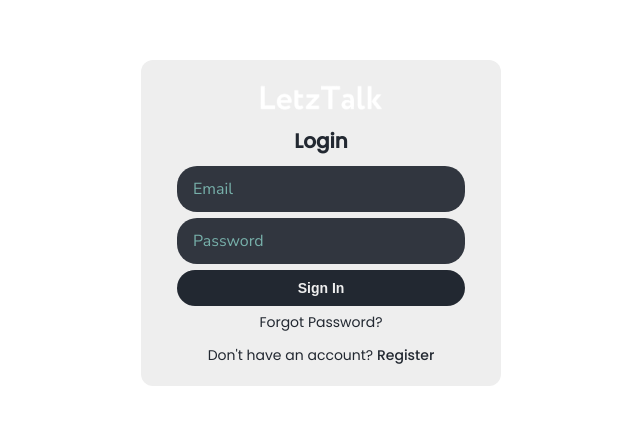
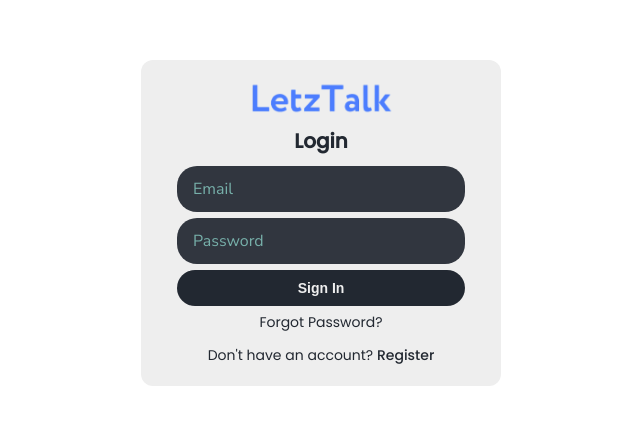
Before and after one commit to kaspra/letztalk-chatapp, a React (Vite) app: page /login in a window 1280 px wide. Shown: the part 177-602 px from the top of the page, without its empty margins (319-959 px from the left). Built offline with nearby package versions, Linux system fonts and the light colour scheme; no server answers.

Commit message:
logo changes

```diff
--- a/src/components/ChatPanel/ChatPanel.scss
+++ b/src/components/ChatPanel/ChatPanel.scss
@@ -1,23 +1,23 @@
-@import '../../style.scss';
+@import "../../style.scss";
 
-.chatpanel{
-    flex: 2;
-    background: $primary-color;
+.chatpanel {
+  flex: 2;
+  background: $primary-color;
 
-    .chatpanel_con{
-        display: flex;
-        flex-direction: column;
-    }
+  .chatpanel_con {
+    display: flex;
+    flex-direction: column;
+  }
 }
 
-// @include mobile{
-//     .chatpanel{
-//         flex: 1;
-//     }
-//     .chatpanel-hide{
-//         display: none;
-//     }
-//     .chatpanel-show{
-//         display: block;
-//     }
-// }
+@include mobile {
+  .chatpanel {
+    flex: 1;
+  }
+  .chatpanel-hide {
+    display: none;
+  }
+  .chatpanel-show {
+    display: block;
+  }
+}
--- a/src/components/Sidebar/NavInfo/NavInfo.scss
+++ b/src/components/Sidebar/NavInfo/NavInfo.scss
@@ -11,7 +11,8 @@
     width: 90%;
 
     img {
-      height: 24px;
+      height: 32px;
+      cursor: pointer;
     }
 
     .navinfo_con-user {
--- a/src/components/Sidebar/Search/Search.jsx
+++ b/src/components/Sidebar/Search/Search.jsx
@@ -3,7 +3,6 @@ import React, { useEffect, useState } from "react";
 import "./Search.scss";
 
 const Search = ({ chats, setChats, originalChats }) => {
-  const [err, setErr] = useState(false);
   const [searchValue, setSearchValue] = useState("");
 
   useEffect(() => {
@@ -13,10 +12,6 @@ const Search = ({ chats, setChats, originalChats }) => {
           .toLowerCase()
           .includes(searchValue.toLowerCase())
       );
-
-      if (filteredUser.length === 0) {
-        setErr(true);
-      }
 
       setChats(filteredUser);
     } else {
@@ -39,7 +34,6 @@ const Search = ({ chats, setChats, originalChats }) => {
             value={searchValue}
           />
         </form>
-        {err && <span className="err">User Not Found!</span>}
       </div>
     </div>
   );
--- a/src/components/Sidebar/Sidebar.jsx
+++ b/src/components/Sidebar/Sidebar.jsx
@@ -44,7 +44,7 @@ const Sidebar = ({ showPanel, setShowPanel }) => {
   console.log(chats);
 
   return (
-    <div className="sidebar">
+    <div className="sidebar sidebar_hide">
       <NavInfo />
       <Search
         originalChats={originalChatsRef.current}
--- a/src/components/Sidebar/Sidebar.scss
+++ b/src/components/Sidebar/Sidebar.scss
@@ -1,20 +1,19 @@
-@import '../../style.scss';
+@import "../../style.scss";
 
-.sidebar{
-    flex: 0.7;
-    background-color: $secondary-color;
-    height: 100%;
-    transform: translate(0);
-    font-family: 'Roboto';
+.sidebar {
+  flex: 0.7;
+  background-color: $secondary-color;
+  height: 100%;
+  transform: translate(0);
+  font-family: "Roboto";
 }
 
-//  @include mobile {
-//      .sidebar {
-//          flex: 1;
-//          display: block;
-//      }
-//      .sidebar_hide{
-//         display: none;
-//      }
-
-//  }
+@include mobile {
+  .sidebar {
+    flex: 1;
+    display: block;
+  }
+  .sidebar_hide {
+    display: none;
+  }
+}
--- a/src/context/SidebarContext.jsx
+++ b/src/context/SidebarContext.jsx
@@ -1,25 +1,33 @@
-import React, { useState, useContext } from 'react';
+import React, { useState, useContext } from "react";
 
 const AppContext = React.createContext();
 
 const AppProvider = ({ children }) => {
-    const [sidebarOpen, setSidebarOpen] = useState(true);
+  const [sidebarOpen, setSidebarOpen] = useState(false);
 
-    const openSidebar = () => {
-        setSidebarOpen(true);
-    }
+  const openSidebar = () => {
+    setSidebarOpen(true);
+  };
 
-    const closeSidebar = () => {
-        setSidebarOpen(false);
-    }
+  const closeSidebar = () => {
+    setSidebarOpen(false);
+  };
 
-    return <AppContext.Provider value={{
-        sidebarOpen,openSidebar,closeSidebar
-    }}>{children}</AppContext.Provider>
-}
+  return (
+    <AppContext.Provider
+      value={{
+        sidebarOpen,
+        openSidebar,
+        closeSidebar,
+      }}
+    >
+      {children}
+    </AppContext.Provider>
+  );
+};
 
 export const useGlobalContext = () => {
-    return useContext(AppContext)
-}
+  return useContext(AppContext);
+};
 
-export { AppContext, AppProvider }
+export { AppContext, AppProvider };
```
Also changed, not shown: src/asserts/logo.png, src/asserts/white_logo.png.
